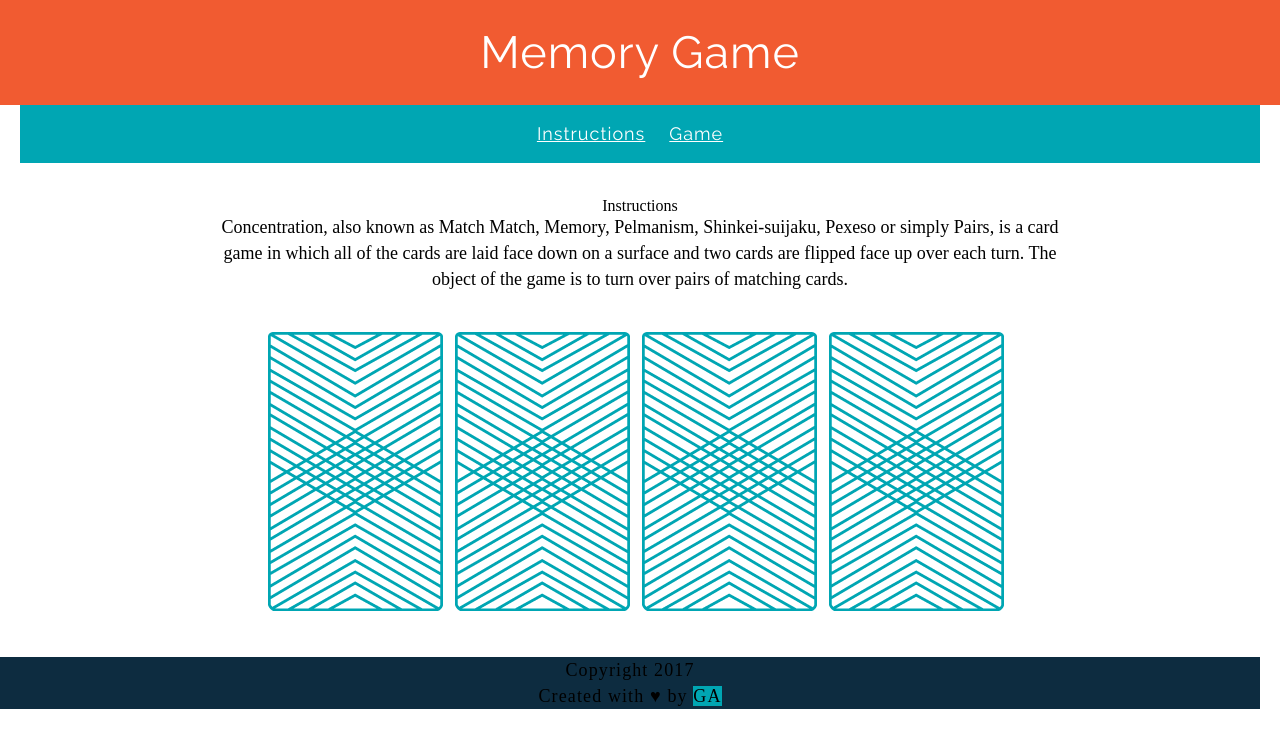
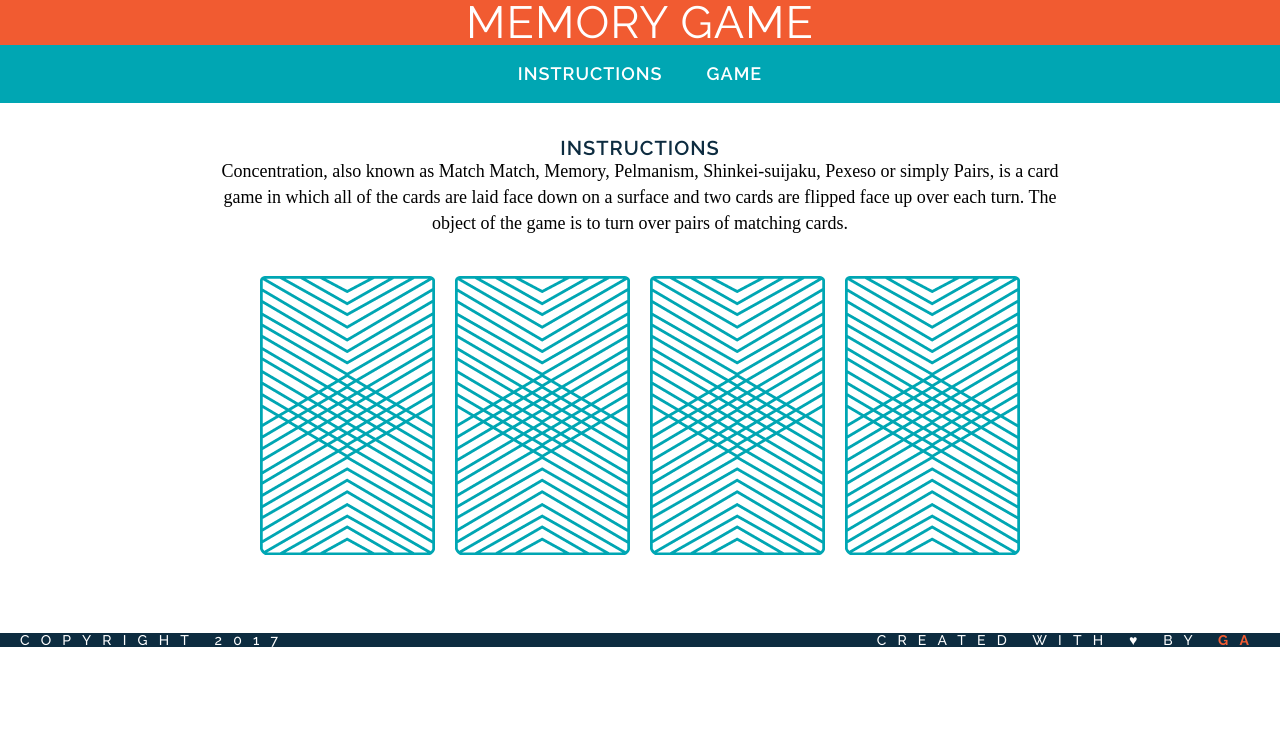
Before and after one commit to Aradford7/wdi-fundamentals-memorygame, a plain HTML site: page memory_game/index.html in a window 1280 px wide. Drawn offline with Linux system fonts and the light colour scheme; a web font is replaced by a local one.

Commit message:
update for githb

```diff
--- a/memory_game/css/style.css
+++ b/memory_game/css/style.css
@@ -1,103 +1,106 @@
-body {
-	text-align: center;
-	margin:0;
+h1 {
+  font-family: "Raleway";
+  font-weight: 400;
+  color: white;
+  letter-spacing: 1px;
+  font-size: 45px;
+  text-transform: uppercase;
+  margin: 0;
 }
 
-header {
-	background-color: #F15B31;
-	font-color: #FFFFFF;
-	padding: 30px 20px 30px 20px;
-	font-family: "Raleway", sans-serif;
-}
-
-h1 {
-	font-family: "Raleway", sans-serif;
-	color: #FFFFFF;
-	font-weight: 400px;
-	font-size: 45px;
-	letter-spacing: 1px;
-	font-color: white;
-	margin:0;
-}
-
-h3 {
+h2 {
   font-family: "Raleway";
   color: #0D2C40;
   letter-spacing: 1px;
   font-weight: 600;
   font-size: 20px;
+  text-transform: uppercase
 }
+
 p {
-	font-family:"Droid Serif", serif;
+  font-family: "Droid Serif";
   line-height: 26px;
+  font-size: 18px
+}
+
+body {
+  text-align: center;
+  margin: 0;
+}
+
+a {
+  text-decoration: none;
+  font-family: "Raleway";
+  color: white;
+  letter-spacing: 1px;
+  font-weight: 600;
   font-size: 18px;
-}
-span {
-	background: #00A6b3;
-}
-a span {
-	font-family: "Raleway", sans-serif;
-	color: C;
-	font-weight: 600px;
-	font-size: 18px;
-	letter-spacing: 1px;
-	margin: auto 0 20px 20px auto;
-	font-color: #FFFFFF;
+  text-transform: uppercase;
+  margin: 0 20px 0 20px;
+  border-bottom: 2px solid transparent;
 }
 
 nav {
-	background-color: #00A6b3;
-	font-color: #FFFFFF;
+  background-color: #00A6B3;
   padding: 20px 0 20px 0;
-	margin: 0 20px 0 20px;
+  color: white;
 }
+
+header {
+  background-color: #F15B31;
+  font-family: "Raleway";
+}
+
 main {
+  align: center;
   width: 850px;
   margin: 35px auto 35px auto;
+}
 
-}
-a {
-	color: #FFFFFF;
-	margin: 0 20px 20px 0;
-	font-family: "Raleway", sans-serif;
-	font-weight: 600px;
-	font-size: 18px;
-	letter-spacing: 1px;
-	font-color: #FFFFFF;
-	border-bottom: 2px solid transparent;
-}
-a:hover {
-	border-color: white;
+nav {
+  background-color: ;
 }
 
 img {
-	margin: 40px 8px 8px auto;
+  margin: 40px 8px 40px 8px;
 }
+
 footer {
+  font-family: "Raleway";
+  text-transform: uppercase;
+  padding: 0 20px 0 20px;
   background-color: #0D2C40;
-	font-color: #FFFFFF;
-	padding: 0px 20px 0px 20px;
-	margin: auto 20px 20px auto;
-    font-transform: uppercase;
+  color: white;
   font-size: 14px;
-    letter-spacing: .08em;
+  letter-spacing: 0.8em;
   font-weight: 500;
 }
+
 .copyright {
-	float:left;
+  float: left;
+  font-family: "Raleway";
 }
+
 .message {
-	float:right;
+  float: right;
+  font-family: "Raleway";
 }
+.name {
+  color: #F15B31;
+  font-weight: 700;
+  font-family: "Raleway";
+}
+
 .clearfix:after {
   visibility: hidden;
   display: block;
-	content: "footer";
+  content:" ";
   clear: both;
   height: 0;
   font-size: 0;
 }
-.name {
-	color: #F15B31
-	font-weight: 700;
+
+a:hover {
+  border-bottom: 2px solid transparent;
+  border-color: white;
 }
--- a/memory_game/index.html
+++ b/memory_game/index.html
@@ -3,11 +3,11 @@
     <head>
 <link rel="stylesheet" type="text/css" href="css/reset.css">
 <link href="css/style.css" rel="stylesheet" type="text/css">
-       <title> Memory Game</title>
-       <link href="https://fonts.googleapis.com/css?family=Droid+Serif|Raleway:400,500,600,700" rel="stylesheet">
+       <title> Memory Card Game</title>
+<link href="https://fonts.googleapis.com/css?family=Droid+Serif|Raleway:400,500,600,700" rel="stylesheet">
+   </head>
 
 
-    </head>
     <body>
 
     <header>
@@ -15,27 +15,30 @@
     </header>
     <nav>
         <span>
-    	 <a href="#">Instructions</a>
+       <a href="#">Instructions</a>
          <a href="#">Game</a>
         </span>
     </nav>
 
-        <main>
-    	<h2>Instructions</h2>
-    	<p>Concentration, also known as Match Match, Memory, Pelmanism, Shinkei-suijaku, Pexeso or simply Pairs, is a card game in which all of the cards are laid face down on a surface and two cards are flipped face up over each turn. The object of the game is to turn over pairs of matching cards.</p>
-
+ <main>
+      <h2>Instructions</h2>
+      <p>Concentration, also known as Match Match, Memory, Pelmanism, Shinkei-suijaku, Pexeso or simply Pairs, is a card game in which all of the cards are laid face down on a surface and two cards are flipped face up over each turn. The object of the game is to turn over pairs of matching cards.</p>
+ <div>
     <img src="images/back.png" alt="Queen of Diamonds">
     <img src="images/back.png" alt="Queen of Hearts">
     <img src="images/back.png" alt="King of Diamonds">
     <img src="images/back.png" alt="King of Hearts">
+      </div>
+ </main>
 
+<footer class="clearfix">
 
-</main>
+  <div class="copyright">Copyright 2017</div>
+    <div class="message">Created with &hearts; by <span class="name">GA</span></div>
 
-<footer>
-    	<p> Copyright 2017</p>
-        <p>Created with &hearts; by <span class"name">GA</span></p>
 </footer>
+
 <script src="js/main.js"></script>
+
     </body>
 </html>
--- a/memory_game/js/main.js
+++ b/memory_game/js/main.js
@@ -1,7 +1,22 @@
 console.log("Up and Running!");
- var card0ne = "queen";
- var cardTwo = "queen";
- var cardThree = "king";
- var cardFour = "king";
- console.log("User flipped" + card0ne);
- console.log("User flipped" + cardThree);
+
+
+
+
+ var cards = ["queen", "queen", "king", "king"];
+
+ var cardsInPlay = [];
+
+ var cardOne = cards[0];
+
+ cardsInPlay.push('cardOne');
+
+ console.log("User flipped " + cardOne);
+
+var cardTwo =  cards[2];
+cardsInPlay.push('cardTwo');
+console.log("User flipped" + cardTwo);
+
+if (cardsInPlay.length ===2){
+
+}
```
Also changed, not shown: 1 other file. Lines whose indentation alone changed are shown as unchanged.
